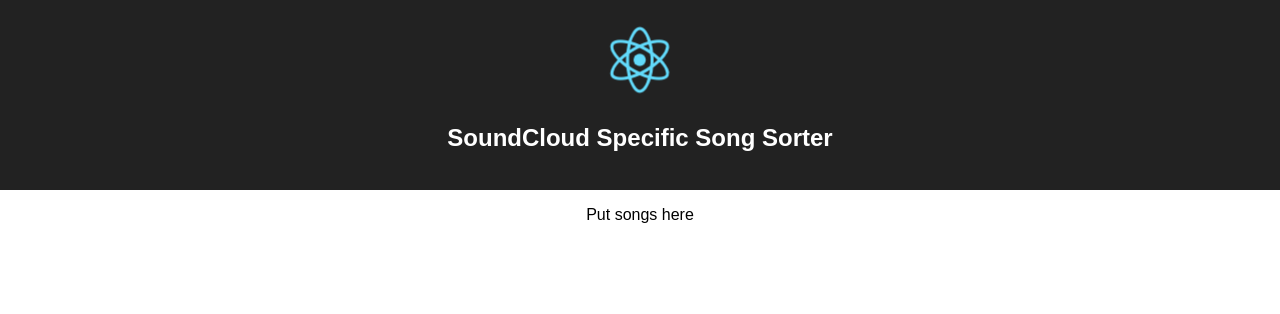
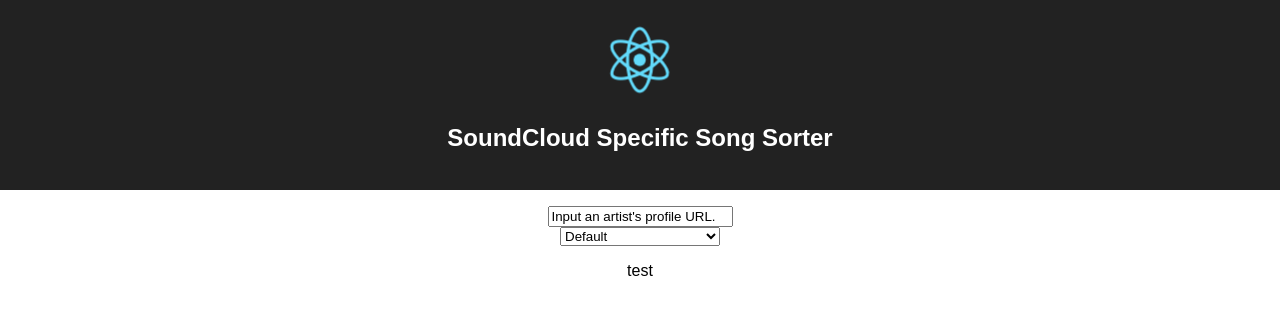
Before and after one commit to Lianathanoj/soundcloud-sorter, a React (Create React App) app: page / in a window 1280 px wide. Shown: the top 314 px of the page. Built offline with nearby package versions, Linux system fonts and the light colour scheme.

Commit message:
components now render

```diff
--- a/src/App.js
+++ b/src/App.js
@@ -1,9 +1,9 @@
 import React, { Component } from 'react';
 import logo from './logo.svg';
 import './App.css';
-import './CategorySelector';
-import './SearchBar';
-import './SongContainer';
+import CategorySelector from './CategorySelector';
+import SearchBar from './SearchBar';
+import SongContainer from './SongContainer';
 
 class App extends Component {
   constructor(props) {
@@ -22,7 +22,9 @@
           <h2>SoundCloud Specific Song Sorter</h2>
         </div>
         <p>
-          Put songs here
+          <SearchBar />
+          <CategorySelector />
+          <SongContainer />
         </p>
       </div>
     );
--- a/src/SearchBar.js
+++ b/src/SearchBar.js
@@ -9,7 +9,11 @@
     }
 
     render() {
-
+        return (
+            <form>
+                <input value={this.state.text}></input>
+            </form>
+        );
     }
 }
 
--- a/src/SongContainer.js
+++ b/src/SongContainer.js
@@ -2,7 +2,7 @@
 
 class SongContainer extends Component {
     render() {
-        return ;
+        return <p>test</p>;
     }
 }
 
```
Also changed, not shown: 1 other file (tests, documents, lock files or other folders).
